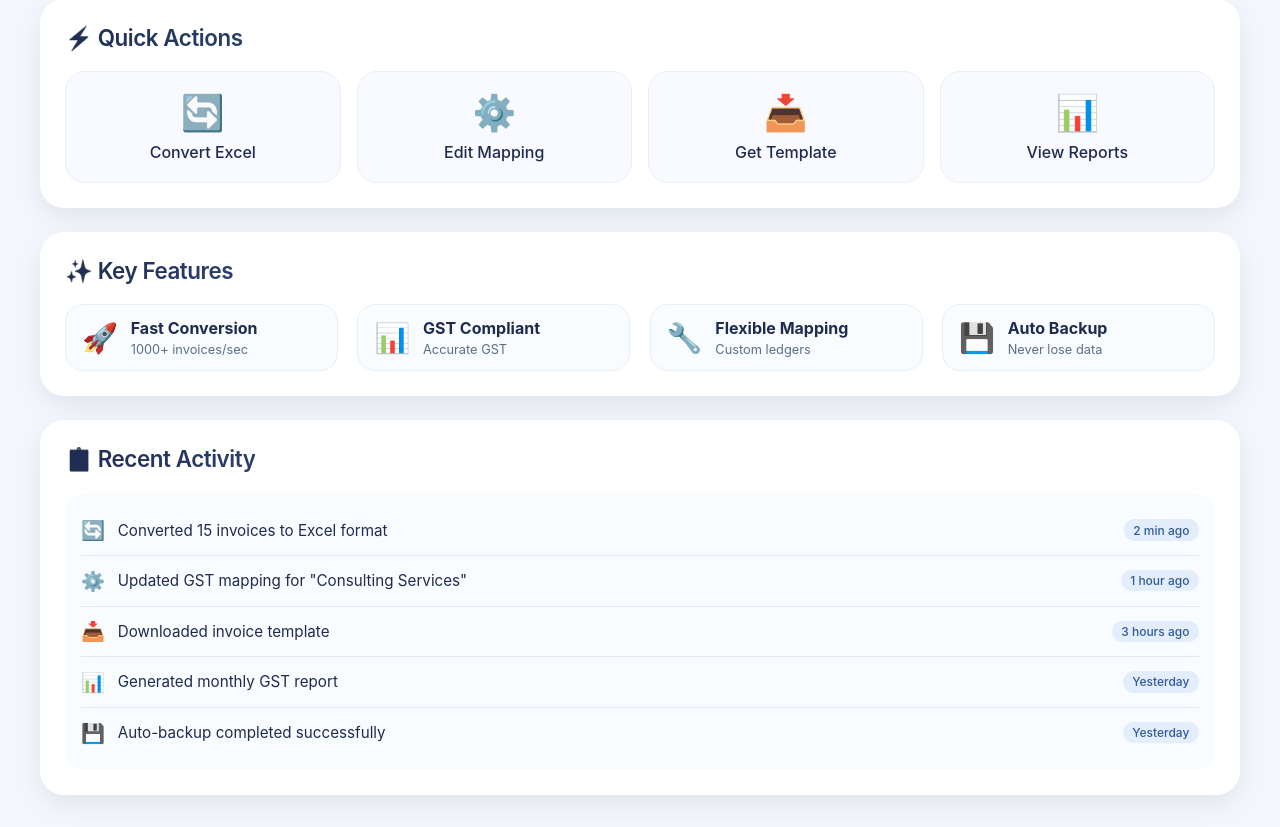
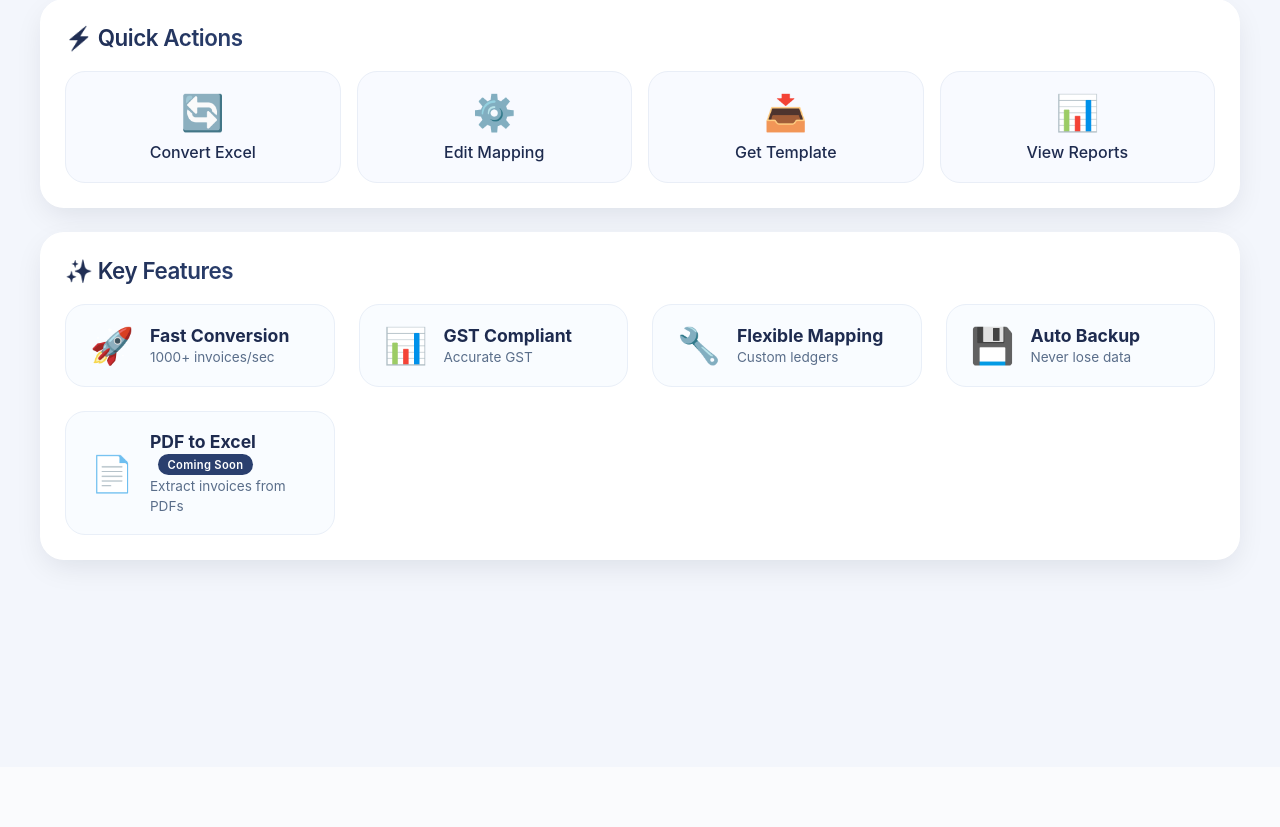
Before and after one commit to akshaybhati1098-ctrl/tally-automation-tool, a Python web app: template web/templates/pages/dashboard.html in a window 1280 px wide. Shown: the part 33-860 px from the top of the page. After the commit the page ends 609 px from the top, so only its background shows below. Run offline with Jinja, Linux system fonts and the light colour scheme; the template is opened without the code that fills it, so the values that code supplies are empty.

Commit message:
improve dashboard

```diff
--- a/web/templates/pages/dashboard.html
+++ b/web/templates/pages/dashboard.html
@@ -78,7 +78,7 @@
             border: 1px solid #e9eef7;
             font-weight: 500;
             color: #1e2b4f;
-            text-decoration: none;  /* for anchor tags */
+            text-decoration: none;
             display: block;
         }
 
@@ -101,73 +101,56 @@
             margin-bottom: 0.5rem;
         }
 
-        /* Features grid */
+        /* Features grid - enlarged */
         .features-grid {
             display: grid;
-            grid-template-columns: repeat(auto-fit, minmax(180px, 1fr));
-            gap: 1.2rem;
+            grid-template-columns: repeat(auto-fit, minmax(220px, 1fr));
+            gap: 1.5rem;
         }
 
         .feature-item {
             display: flex;
             align-items: center;
-            gap: 0.8rem;
+            gap: 1rem;
             background: #f9fcff;
-            padding: 0.8rem 1rem;
-            border-radius: 18px;
+            padding: 1.2rem 1.5rem;
+            border-radius: 20px;
             border: 1px solid #e9eff8;
+            transition: all 0.2s;
+        }
+
+        .feature-item:hover {
+            transform: translateY(-2px);
+            box-shadow: 0 8px 16px rgba(0,0,0,0.03);
+            border-color: #b0c4de;
         }
 
         .feature-icon {
-            font-size: 1.8rem;
+            font-size: 2.2rem;
         }
 
         .feature-item b {
-            font-size: 1rem;
+            font-size: 1.1rem;
             color: #1e2b4f;
         }
 
         .feature-item small {
             color: #5a6e8a;
-            font-size: 0.8rem;
+            font-size: 0.85rem;
         }
 
-        /* Activity log */
-        .activity-log {
-            background: #f9fcff;
-            border-radius: 20px;
-            padding: 0.8rem 1rem;
-        }
-
-        .activity-item {
-            display: flex;
-            align-items: center;
-            gap: 0.8rem;
-            padding: 0.8rem 0;
-            border-bottom: 1px solid #e2eaf5;
-            font-size: 0.95rem;
-        }
-
-        .activity-item:last-child {
-            border-bottom: none;
-        }
-
-        .activity-time {
-            color: #2f5b9c;
-            font-weight: 500;
-            background: #e4edfc;
+        /* Coming soon badge */
+        .coming-soon {
+            display: inline-block;
+            background: #2a3f6e;
+            color: white;
+            font-size: 0.7rem;
+            font-weight: 600;
             padding: 0.2rem 0.6rem;
             border-radius: 40px;
-            font-size: 0.75rem;
-        }
-
-        .activity-text {
-            color: #1e2b4f;
-            flex: 1;
-        }
-
-        .activity-icon {
-            font-size: 1.2rem;
+            margin-left: 0.5rem;
+            letter-spacing: 0.3px;
+            vertical-align: middle;
         }
 
         /* Responsive */
@@ -197,7 +180,6 @@
                     <div class="icon">⚙️</div>
                     <div>Edit Mapping</div>
                 </div>
-                <!-- Get Template now links to Flask route -->
                 <a href="/download-template" class="action-card">
                     <div class="icon">📥</div>
                     <div>Get Template</div>
@@ -209,7 +191,7 @@
             </div>
         </div>
 
-        <!-- Key Features Card -->
+        <!-- Key Features Card (enlarged) -->
         <div class="card">
             <div class="card-header">
                 <h3>✨ Key Features</h3>
@@ -217,30 +199,40 @@
             <div class="features-grid">
                 <div class="feature-item">
                     <span class="feature-icon">🚀</span>
-                    <div><b>Fast Conversion</b><br><small>1000+ invoices/sec</small></div>
+                    <div>
+                        <b>Fast Conversion</b><br>
+                        <small>1000+ invoices/sec</small>
+                    </div>
                 </div>
                 <div class="feature-item">
                     <span class="feature-icon">📊</span>
-                    <div><b>GST Compliant</b><br><small>Accurate GST</small></div>
+                    <div>
+                        <b>GST Compliant</b><br>
+                        <small>Accurate GST</small>
+                    </div>
                 </div>
                 <div class="feature-item">
                     <span class="feature-icon">🔧</span>
-                    <div><b>Flexible Mapping</b><br><small>Custom ledgers</small></div>
+                    <div>
+                        <b>Flexible Mapping</b><br>
+                        <small>Custom ledgers</small>
+                    </div>
                 </div>
                 <div class="feature-item">
                     <span class="feature-icon">💾</span>
-                    <div><b>Auto Backup</b><br><small>Never lose data</small></div>
+                    <div>
+                        <b>Auto Backup</b><br>
+                        <small>Never lose data</small>
+                    </div>
                 </div>
-            </div>
-        </div>
-
-        <!-- Recent Activity Card -->
-        <div class="card">
-            <div class="card-header">
-                <h3>📋 Recent Activity</h3>
-            </div>
-            <div class="activity-log" id="activityLog">
-                <!-- Populated by JavaScript -->
+                <!-- New Coming Soon Feature -->
+                <div class="feature-item">
+                    <span class="feature-icon">📄</span>
+                    <div>
+                        <b>PDF to Excel <span class="coming-soon">Coming Soon</span></b><br>
+                        <small>Extract invoices from PDFs</small>
+                    </div>
+                </div>
             </div>
         </div>
     </div>
@@ -249,63 +241,12 @@
         // ----- NAVIGATION FUNCTIONS -----
         function navigateTo(page) {
             console.log(`Navigating to: ${page}`);
-            // Replace with your actual routing logic
             alert(`🌐 Navigating to ${page} (demo)`);
         }
 
         function viewReports() {
             alert('📈 Opening reports dashboard (demo)');
         }
-
-        // ----- REAL-TIME RECENT ACTIVITY -----
-        async function fetchRecentActivity() {
-            try {
-                const response = await fetch('/api/recent-activity');
-                if (!response.ok) throw new Error('Network response was not ok');
-                const data = await response.json();
-                // Expect data to be an array of { icon, text, time }
-                renderActivity(data);
-            } catch (error) {
-                console.error('Failed to fetch recent activity:', error);
-                // Fallback to demo data if API fails
-                const fallbackActivities = [
-                    { time: '2 min ago', text: 'Converted 15 invoices to Excel format', icon: '🔄' },
-                    { time: '1 hour ago', text: 'Updated GST mapping for "Consulting Services"', icon: '⚙️' },
-                    { time: '3 hours ago', text: 'Downloaded invoice template', icon: '📥' },
-                    { time: 'Yesterday', text: 'Generated monthly GST report', icon: '📊' },
-                    { time: 'Yesterday', text: 'Auto-backup completed successfully', icon: '💾' }
-                ];
-                renderActivity(fallbackActivities);
-            }
-        }
-
-        function renderActivity(activities) {
-            const container = document.getElementById('activityLog');
-            if (!container) return;
-
-            container.innerHTML = '';
-            activities.forEach(act => {
-                const item = document.createElement('div');
-                item.className = 'activity-item';
-                item.innerHTML = `
-                    <span class="activity-icon">${act.icon}</span>
-                    <span class="activity-text">${act.text}</span>
-                    <span class="activity-time">${act.time}</span>
-                `;
-                container.appendChild(item);
-            });
-        }
-
-        // Initial load
-        fetchRecentActivity();
-
-        // Refresh every 10 seconds
-        setInterval(fetchRecentActivity, 10000);
-
-        // Optionally, you can also use window.onload to ensure the container exists
-        window.onload = function() {
-            // Already called fetchRecentActivity above, but fine.
-        };
     </script>
 </body>
 </html>
```
